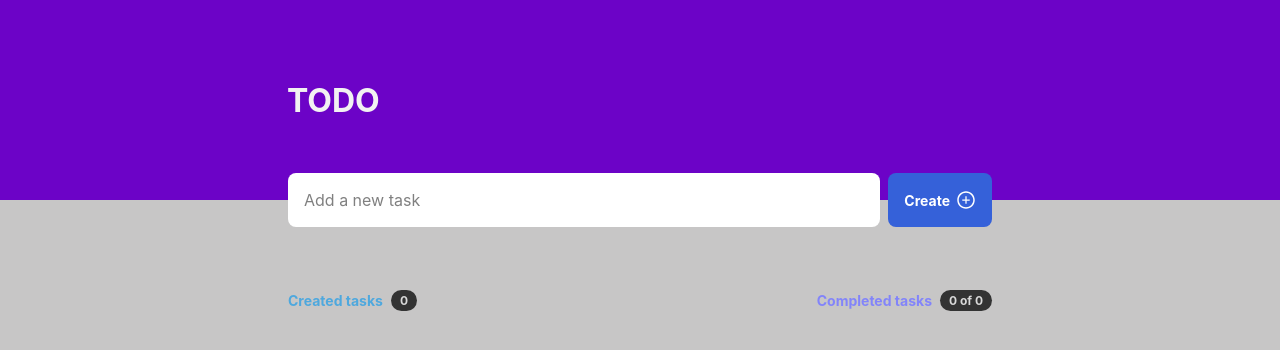
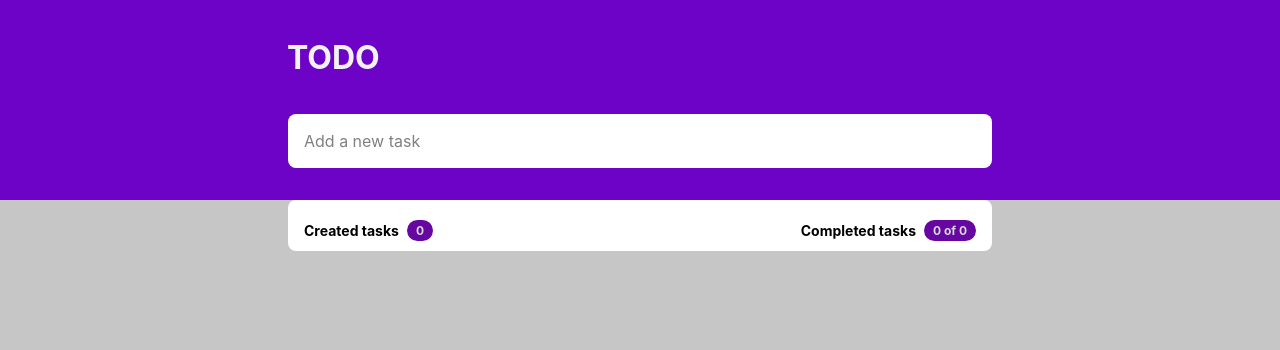
Before and after one commit to Jenin82/mulearn-internship-react-vite, a React (Vite) app: page /todo in a window 1280 px wide. Shown: the top 350 px of the page. Built offline with nearby package versions, Linux system fonts and the light colour scheme.

Commit message:
type set for register

```diff
--- a/src/App.tsx
+++ b/src/App.tsx
@@ -1,15 +1,16 @@
-import { Register } from "./components/Register";
-import { Route, BrowserRouter as Router, Routes } from "react-router-dom";
-import { ErrorPage } from "./components/ErrorPage";
-import Todo from "./components/Todo";
-import { Login } from "./components/Login";
+import { Register } from "./components/Register/Register";
+import { Navigate, Route, BrowserRouter as Router, Routes } from "react-router-dom";
+import { ErrorPage } from "./components/ErrorPage/ErrorPage";
+import Todo from "./components/Todo/Todo";
+import { Login } from "./components/Login/Login";
 
 function App() {
   return (
 		<Router>
 			<Routes>
 				<Route path='/todo' element={<Todo />} />
-				<Route path='/' element={<Register />} />
+				<Route path='/register' element={<Register />} />
+				<Route path="/" element={<Navigate to="/login" />}></Route>
 				<Route path='/login' element={<Login />} />
 				<Route path='*' element={<ErrorPage />} />
 			</Routes>
--- a/src/components/Header/index.tsx
+++ b/src/components/Header/Header.tsx
@@ -17,14 +17,15 @@ export function Header({ handleAddTask }:any) {
   }
 
   return (
+		<div className={styles.container}>
 			<header className={styles.header}>
 				<div className={styles.headerText}>
 					<h1 className={styles.Text}>TODO</h1>
 				</div>
 				<form onSubmit={handleSubmit} className={styles.newTaskForm}>
 					<input placeholder="Add a new task" type="text" onChange={onChangeTitle} value={title} />
-        <button>Create <AiOutlinePlusCircle size={20} /></button>
 				</form>
 			</header>
+		</div>
   )
 }
--- a/src/components/Header/header.module.css
+++ b/src/components/Header/header.module.css
@@ -1,7 +1,11 @@
+.container{
+	background: #6c03c7;
+	position: relative;
+}
+
 .header {
-  background: #6c03c7;
+	bottom: -38px;
   display: flex;
-  align-items: center;
   justify-content: center;
   height: 200px;
   position: relative;
@@ -10,6 +14,8 @@
 
 .headerText{
 	max-width: 736px;
+	padding: 0;
+	margin-top: 0;
   width: 100%;
 	margin-left: 30px!important;
 }
@@ -19,10 +25,10 @@
 }
 
 .newTaskForm {
-  position: absolute;
+	position: absolute;
   height: 54px;
   width: 100%;
-  bottom: -27px;
+  bottom: 70px;
   max-width: 736px;
   display: flex;
   gap: 8px;
@@ -32,7 +38,7 @@
 .newTaskForm input {
   height: 100%;
   flex: 1;
-  color: #fff;
+  color: #000000;
   background: white;
   border-radius: 8px;
 	border: none;
--- a/src/components/Register/index.tsx
+++ b/src/components/Register/Register.tsx
@@ -9,8 +9,17 @@ interface user {
 	password: string;
 }
 
+type newUser = (
+  user
+  | {
+      id: `${string}-${string}-${string}-${string}-${string}`;
+      username: string;
+      password: string;
+    }
+)[];
+
 export const Register: React.FC = () => {
-	const [users, setUsers] = useState<user[]>([])
+	const [users, setUsers] = useState<newUser>([])
 
 	function loadSavedTasks() {
     const saved = localStorage.getItem(LOCAL_STORAGE_KEY1);
@@ -19,7 +28,7 @@ export const Register: React.FC = () => {
     }
   }
 
-  function setTasksAndSave(newUsers: any) {
+  function setTasksAndSave(newUsers: newUser) {
     setUsers(newUsers);
     localStorage.setItem(LOCAL_STORAGE_KEY1, JSON.stringify(newUsers));
   }
@@ -28,12 +37,14 @@ export const Register: React.FC = () => {
     loadSavedTasks();
   }, [])
 
+
 	function addUser(userName:string, userPass:string) {
-    setTasksAndSave([...users, {
+		const newUsers = [...users, {
       id: crypto.randomUUID(),
       username: userName,
       password: userPass
-    }]);
+    }]
+    setTasksAndSave(newUsers);
   }
 
 	let navigate = useNavigate();
--- /dev/null
+++ b/src/components/Task/Task.tsx
@@ -0,0 +1,24 @@
+import styles from './task.module.css';
+import { BsFillCheckCircleFill } from 'react-icons/bs';
+import { TbTrash } from 'react-icons/tb';
+
+export function Task({ task, onDelete, onComplete }:any) {
+  return (
+		<div>
+			<hr />
+			<div className={styles.task}>
+				<button className={styles.checkContainer} onClick={() => onComplete(task.id)}>
+					{task.isCompleted ? <BsFillCheckCircleFill /> : <div />}
+				</button>
+
+				<p className={task.isCompleted ? styles.textCompleted : ""}>
+					{task.title}
+				</p>
+
+				<button className={styles.deleteButton} onClick={() => onDelete(task.id)}>
+					<TbTrash size={20} />
+				</button>
+			</div>
+		</div>
+  )
+}
--- a/src/components/Task/index.tsx
+++ /dev/null
@@ -1,21 +0,0 @@
-import styles from './task.module.css';
-import { BsFillCheckCircleFill } from 'react-icons/bs';
-import { TbTrash } from 'react-icons/tb';
-
-export function Task({ task, onDelete, onComplete }:any) {
-  return (
-    <div className={styles.task}>
-      <button className={styles.checkContainer} onClick={() => onComplete(task.id)}>
-        {task.isCompleted ? <BsFillCheckCircleFill /> : <div />}
-      </button>
-
-      <p className={task.isCompleted ? styles.textCompleted : ""}>
-        {task.title}
-      </p>
-
-      <button className={styles.deleteButton} onClick={() => onDelete(task.id)}>
-        <TbTrash size={20} />
-      </button>
-    </div>
-  )
-}
--- a/src/components/Task/task.module.css
+++ b/src/components/Task/task.module.css
@@ -3,11 +3,18 @@
   background: white;
   border: none;
   padding: 16px;
-  border-radius: 8px;
   display: flex;
   align-items: center;
   justify-content: space-between;
   gap: 12px;
+}
+
+hr {
+	width:100%;
+	height:1px;
+	border-top: 1px solid #ccc;
+	margin: 0;
+  padding: 0;
 }
 
 .task p {
@@ -33,7 +40,7 @@ p.textCompleted {
   width: 100%;
   height: 100%;
   border-radius: 999px;
-  border: 2px solid #4EA8DE;
+  border: 2px solid #000000;
 }
 
 .checkContainer svg {
--- a/src/components/Tasks/tasks.module.css
+++ b/src/components/Tasks/tasks.module.css
@@ -1,16 +1,21 @@
 .tasks {
   width: 100%;
-  max-width: 736px;
+  max-width: 704px;
   margin: 0 auto;
-  margin-top: 90px;
   padding: 0 1rem;
+	bottom: 100px;
+	background-color: white;
+  width: 100%;
+	border-radius: 8px;
+
 }
 
 .header {
   display: flex;
   align-items: center;
   justify-content: space-between;
-  margin-bottom: 24px;
+  margin-bottom: 10px;
+	padding-top: 20px;
 }
 
 .header > div {
@@ -20,17 +25,17 @@
 }
 
 .header p {
-  color: #4EA8DE;
+  color: #000000;
   font-size: 14px;
   font-weight: 700;
 }
 
 .textPurple {
-  color: #8284FA !important;
+  color: #000000 !important;
 }
 
 .header span {
-  background: #333333;
+  background: #6607a1;
   color: #D9D9D9;
   padding: 3px 9px;
   border-radius: 999px;
@@ -41,5 +46,5 @@
 .list {
   display: flex;
   flex-direction: column;
-  gap: 12px;
+	border-radius: 8px !important;
 }
--- a/src/components/Todo.tsx
+++ b/src/components/Todo/Todo.tsx
@@ -1,6 +1,6 @@
 import { useEffect, useState } from "react";
-import { Header } from "./Header";
-import { Tasks } from "./Tasks";
+import { Header } from "../Header/Header";
+import { Tasks } from "../Tasks/Tasks";
 
 const LOCAL_STORAGE_KEY = 'todo:tasks';
 
```
Also changed, not shown: src/components/Tasks/Tasks.tsx (renamed from src/components/Tasks/index.tsx, +3 -4 lines), src/components/ErrorPage/ErrorPage.tsx (renamed from src/components/ErrorPage/index.tsx), src/components/Login/Login.tsx (renamed from src/components/Login/index.tsx). Lines whose indentation alone changed are shown as unchanged.
